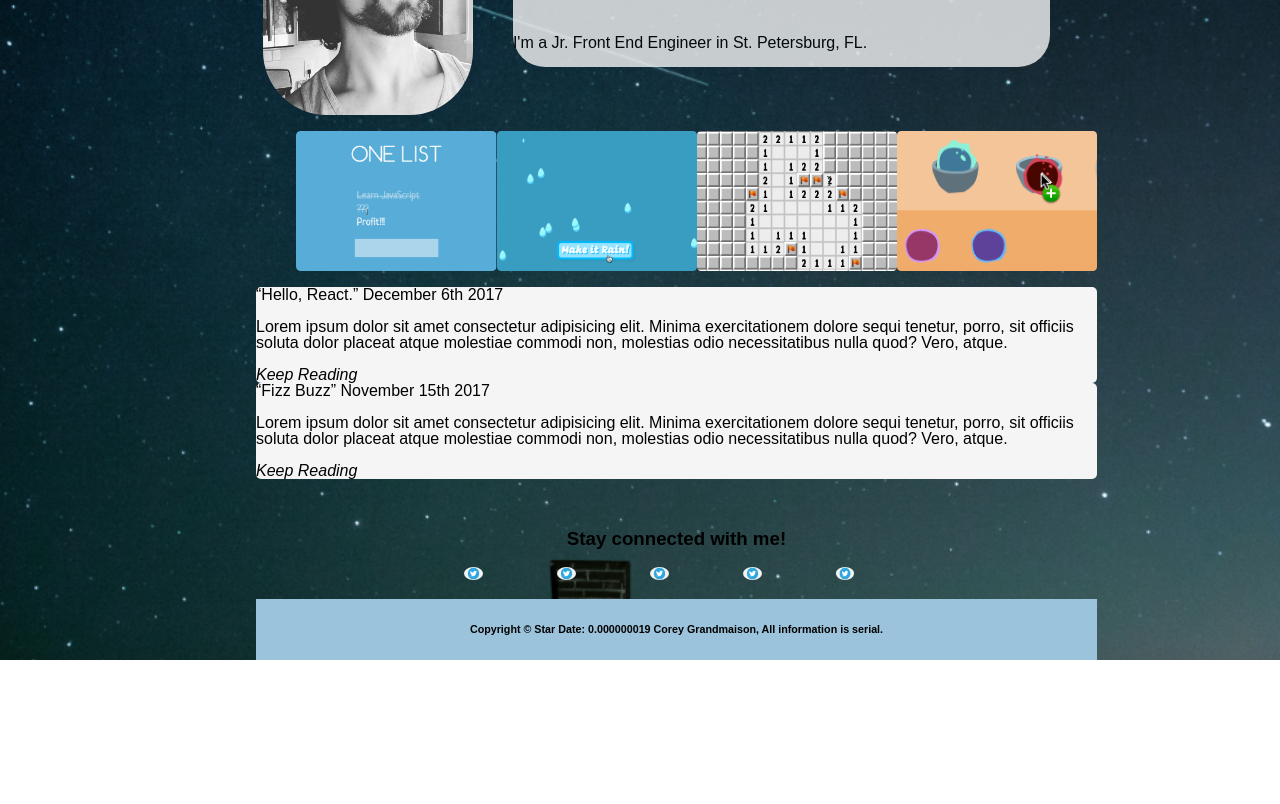
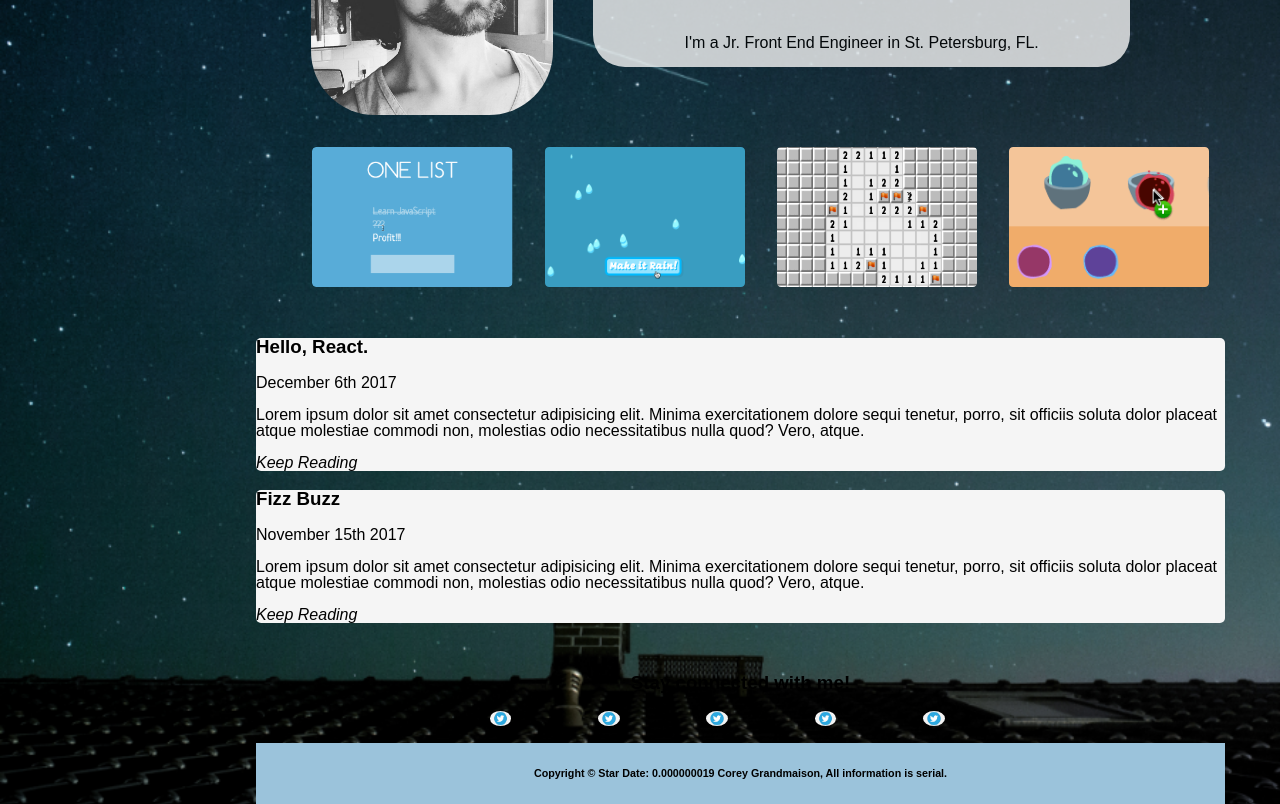
Before and after one commit to cortuga/MOCK-portfolio, a website: page public/index.html in a window 1280 px wide. Shown: the part 144-948 px from the top of the page. Before the commit the page ends 804 px from the top, so only its background shows below. Drawn offline with Linux system fonts and the light colour scheme.

```diff
--- a/public/index.html
+++ b/public/index.html
@@ -16,22 +16,24 @@
       />
       <blockquote class="text-bubble">
         <h1 class="h1-name">Hi, I'm Corey Grandmaison</h1>
-        <p>I'm a Jr. Front End Engineer in St. Petersburg, FL.</p>
+        <p class="jr-quote">
+          I'm a Jr. Front End Engineer in St. Petersburg, FL.
+        </p>
       </blockquote>
     </header>
-    <section class="nav-section">
+    <section>
       <nav class="nav-container">
         <ul class="nav-ul">
-          <li>
+          <li class="nav-pics">
             <img src="/assets\one-list.png" />
           </li>
-          <li>
+          <li class="nav-pics">
             <img src="\assets\make-it-rain.png" />
           </li>
-          <li>
+          <li class="nav-pics">
             <img src="/assets/bomb-sniffer.png" />
           </li>
-          <li>
+          <li class="nav-pics">
             <img src="\assets\sensei-sense.png" />
           </li>
         </ul>
@@ -41,7 +43,7 @@
     <main>
       <section class="hello-section">
         <header class="grey-header"></header>
-        <q>Hello, React.</q>
+        <h3>Hello, React.</h3>
         <time>December 6th 2017</time>
         <p>
           Lorem ipsum dolor sit amet consectetur adipisicing elit. Minima
@@ -53,7 +55,7 @@
       </section>
       <section class="fizzbuzz-section">
         <header class="code-header"></header>
-        <q>Fizz Buzz</q>
+        <h3>Fizz Buzz</h3>
         <time>November 15th 2017</time>
         <p>
           Lorem ipsum dolor sit amet consectetur adipisicing elit. Minima
```
